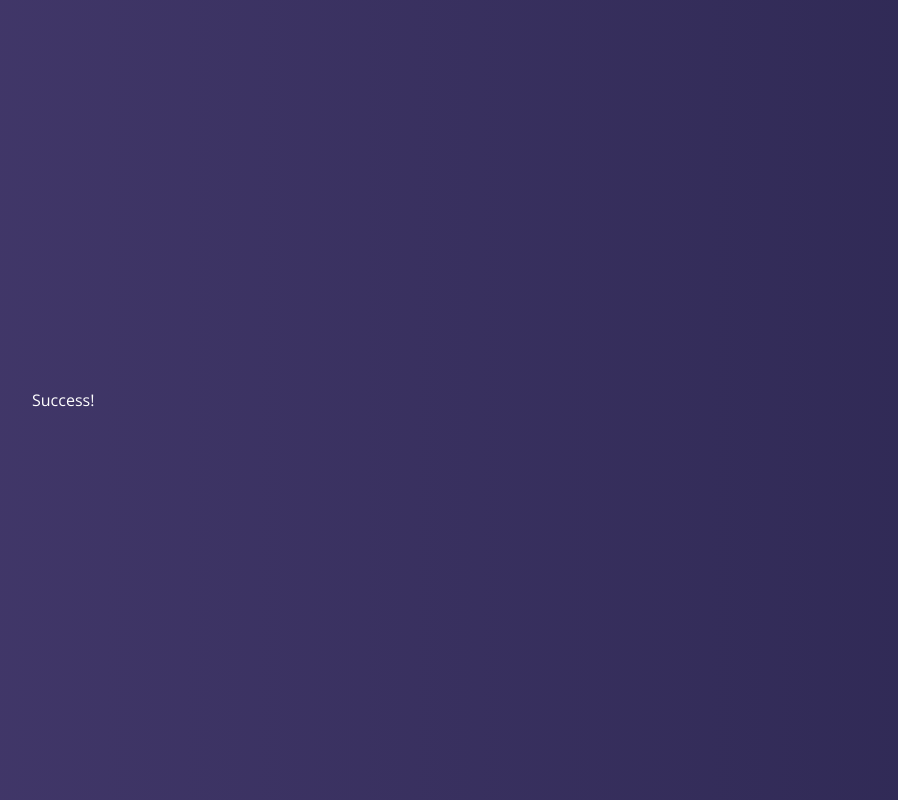
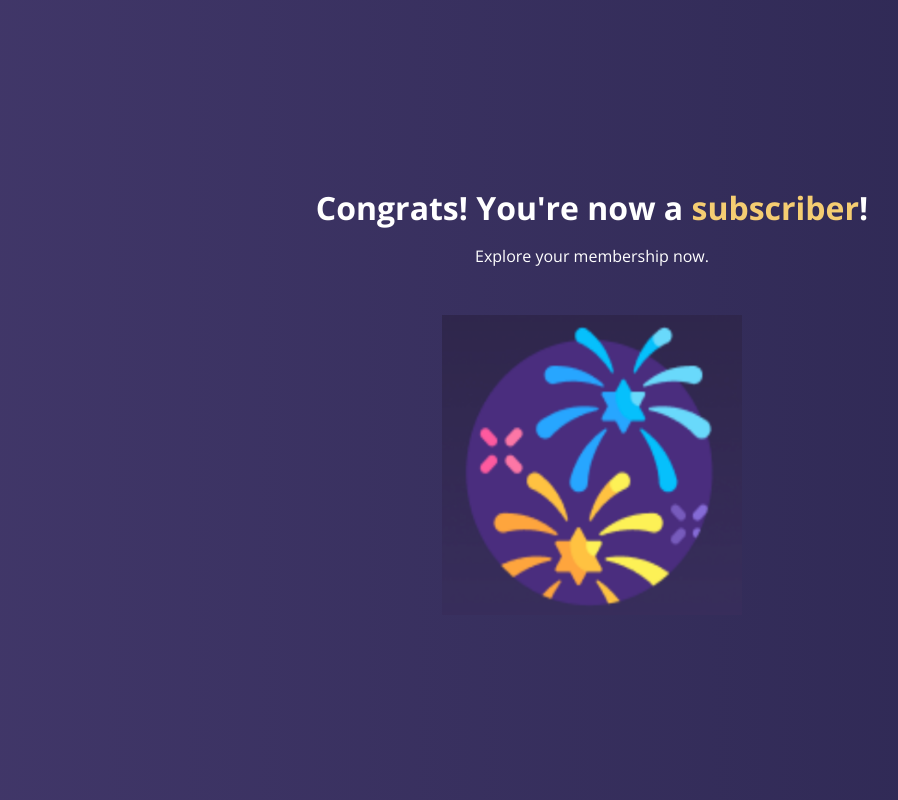
Before and after one commit to Huespal/connecting-people, a Next.js app: page /success in a window 1280 px wide. Shown: the whole page, without its empty margins (48-946 px from the left). Built offline with nearby package versions, Linux system fonts and the light colour scheme.

Commit message:
feat: add Success page

```diff
--- a/src/app/success/page.tsx
+++ b/src/app/success/page.tsx
@@ -1,9 +1,18 @@
-// import './styles.css';
+import './styles.css';
+
+import Image from 'next/image';
 
 export default async function Success() {
   return (
     <div className="success-page">
-      Success!
+      <h1>Congrats! You&apos;re now a <mark>subscriber</mark>!</h1>
+      <p>Explore your membership now.</p>
+      <Image
+        src="/fireworks.png"
+        width={300}
+        height={300}
+        alt="Congratulations!"
+      />
     </div>
   );
 }
--- /dev/null
+++ b/src/app/success/styles.css
@@ -0,0 +1,18 @@
+.success-page {
+  display: flex;
+  flex-direction: column;
+  align-items: center;
+  text-align: center;
+  gap: var(--space-default);
+
+  h1 {
+    mark {
+      background-color: transparent;
+      color: var(--color-primary);
+    }
+  }
+
+  img {
+    margin-top: var(--space-l);
+  }
+}
```
Also changed, not shown: public/fireworks.png (added).
